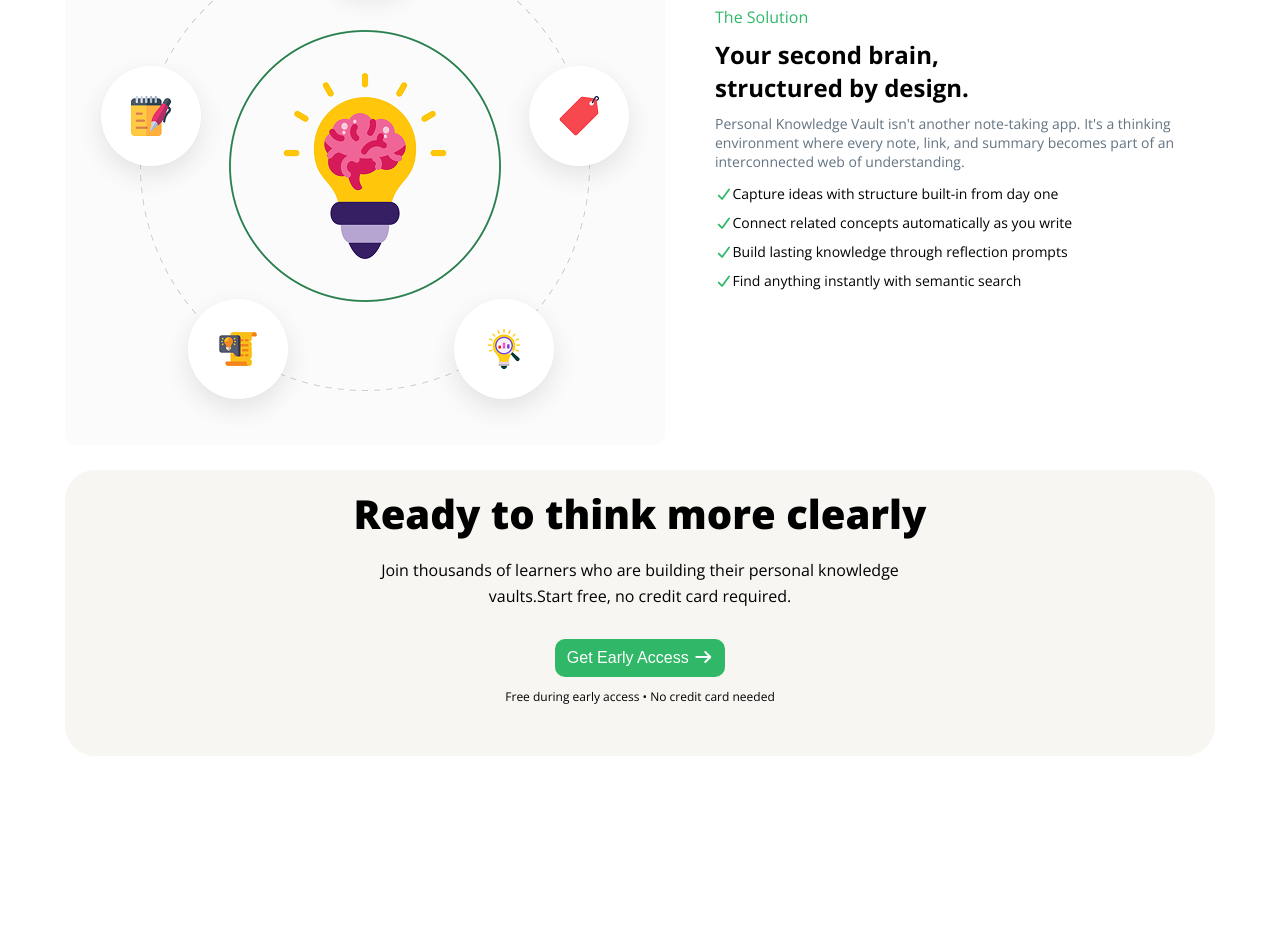
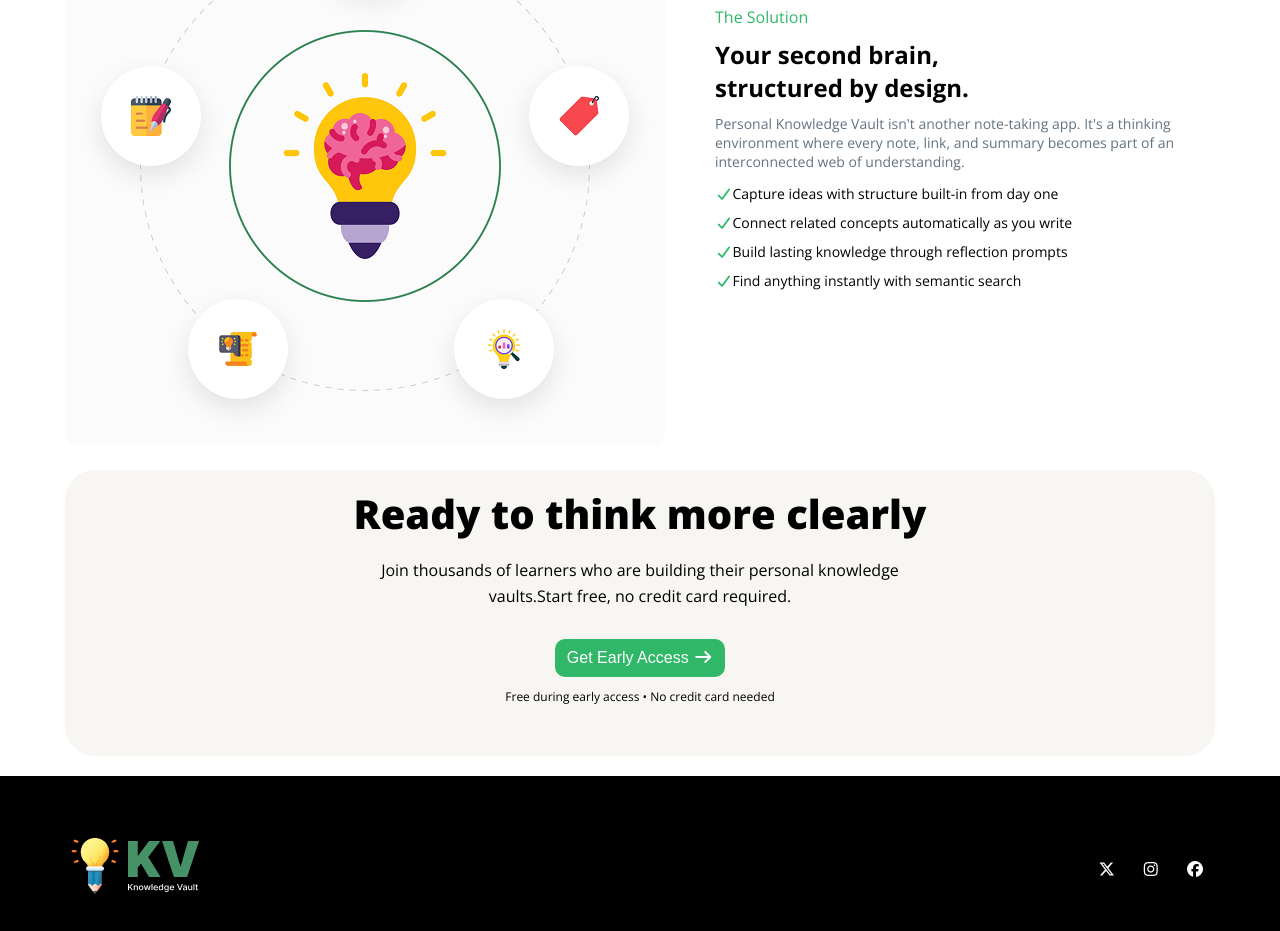
Before and after one commit to Shohan11369/A01-Knowledge-assignment, a plain HTML site: page index.html in a window 1280 px wide. Shown: the part 1306-2237 px from the top of the page. Before the commit the page ends 2082 px from the top, so only its background shows below. Drawn offline with nearby package versions, Linux system fonts and the light colour scheme.

Commit message:
added fotter icon and link

```diff
--- a/index.html
+++ b/index.html
@@ -155,12 +155,28 @@
             vaults.Start free, no credit card required.
           </p>
 
-          <button class="btn">Get Early Access <i class="fa-solid fa-arrow-right"></i></button>
-          <p class="ready-think-p">Free during early access • No credit card needed</p>
+          <button class="btn">
+            Get Early Access <i class="fa-solid fa-arrow-right"></i>
+          </button>
+          <p class="ready-think-p">
+            Free during early access • No credit card needed
+          </p>
         </div>
       </section>
     </main>
 
-    <footer></footer>
+    <footer>
+      <div class="footer-icon-link container">
+        <div class="footer-icon">
+          <img src="./assets/logo-footer.png" alt="" />
+        </div>
+        <div class="footer-link">
+          <p>Social Links</p>
+          <a href=""><i class="fa-brands fa-x-twitter"></i></a>
+          <a href=""><i class="fa-brands fa-instagram"></i></a>
+          <a href=""><i class="fa-brands fa-facebook"></i></a>
+        </div>
+      </div>
+    </footer>
   </body>
 </html>
--- a/style.css
+++ b/style.css
@@ -217,6 +217,7 @@
   padding: 20px;
   margin: 20px auto;
   border-radius: 30px;
+
 }
 
 .ready-think-info h2 {
@@ -240,3 +241,22 @@
 .ready-think-info .ready-think-p {
   font-size: 12px;
 }
+
+
+/* footer */
+
+footer{
+    background-color: #000000;
+    padding:30px;
+}
+
+.footer-icon-link{
+    display: flex;
+    justify-content: space-between;
+    margin-top: 30px;
+}
+
+.footer-link a{
+    color:white;
+    padding:10px;
+}
```
